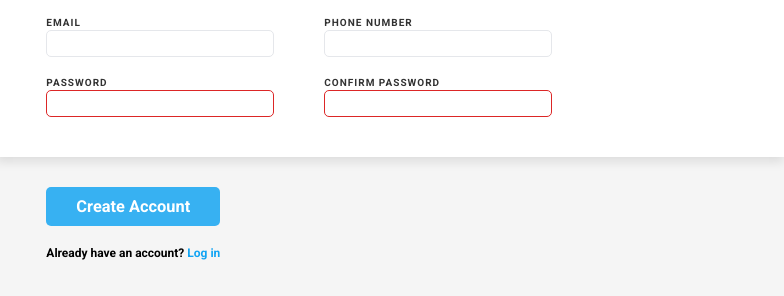
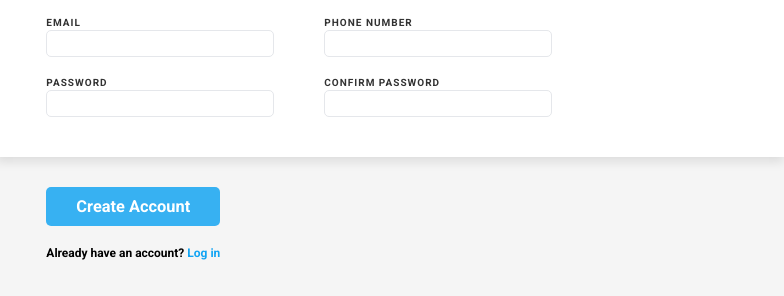
Before and after one commit to janpetallo/odin-sign-up-form, a plain HTML site: page index.html in a window 1280 px wide. Shown: the part 404-700 px from the top of the page, 496-1280 px from the left. Drawn offline with Linux system fonts and the light colour scheme; a script that the page names is missing.

Commit message:
ensures :invalid in effect only while typing in

```diff
--- a/styles.css
+++ b/styles.css
@@ -123,7 +123,7 @@ form .input-group {
 
 }
 
-#password:invalid, #confirm-password:invalid {
+#password:focus:invalid, #confirm-password:focus:invalid, #email:focus:invalid, #phone-number:focus:invalid{
     border: 1px solid #DC2626; /* Red */
 }
 
```
